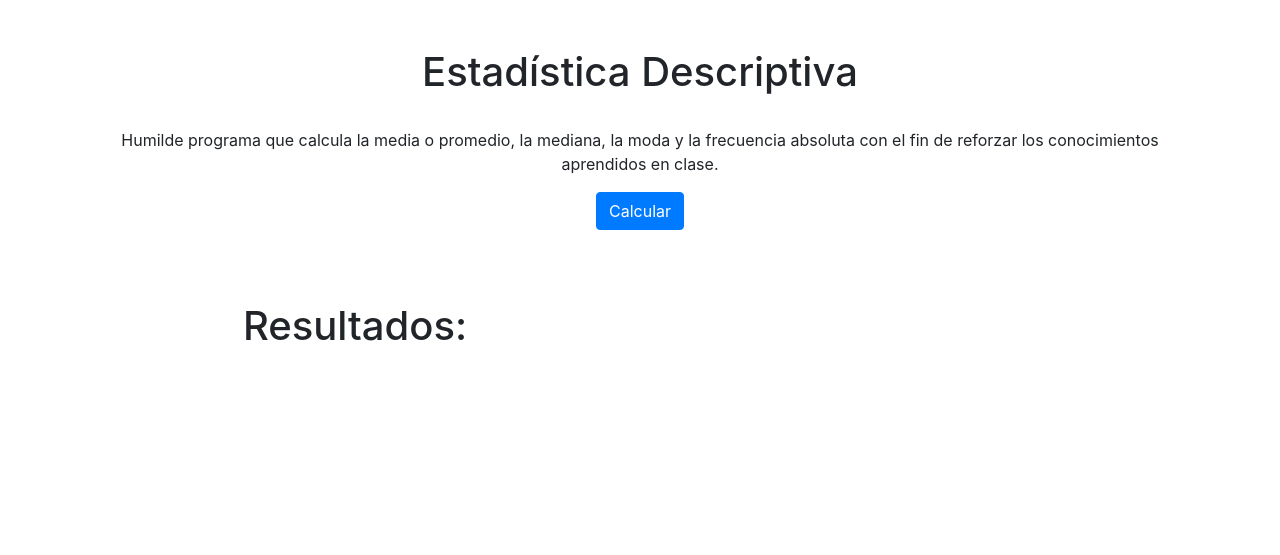
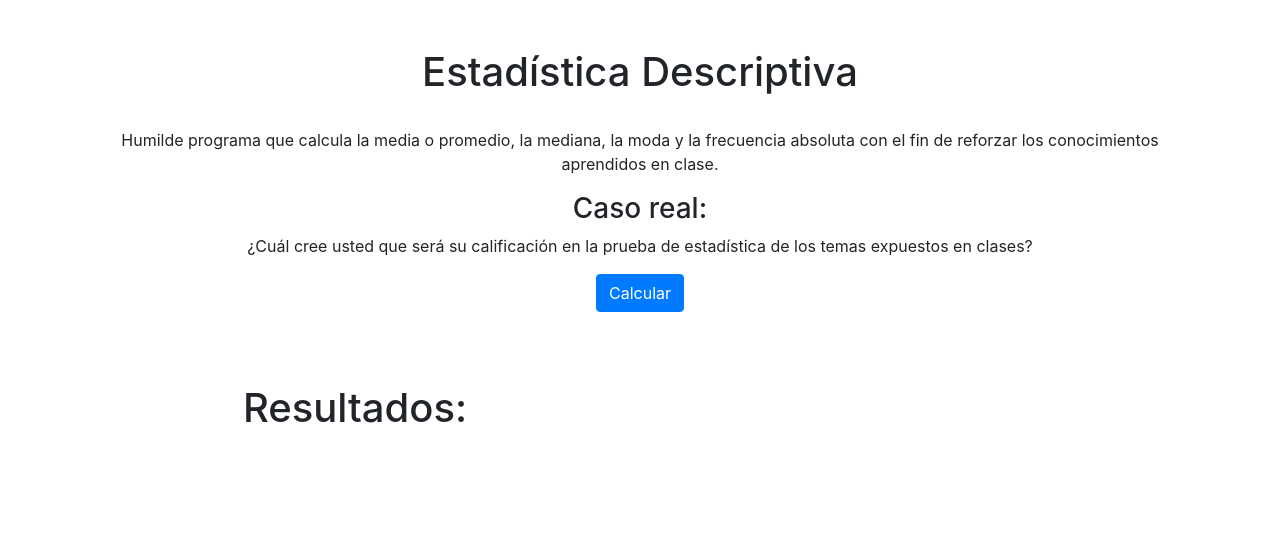
Before and after one commit to JohaoDev/media_mediana_moda, a plain HTML site: page index.html in a window 1280 px wide. Drawn offline with Linux system fonts and the light colour scheme.

Commit message:
caso real

```diff
--- a/index.html
+++ b/index.html
@@ -24,6 +24,12 @@
       <p class="col-lg-12 text-center color">
         Humilde programa que calcula la media o promedio, la mediana, la moda y la frecuencia absoluta con el
         fin de reforzar los conocimientos aprendidos en clase.
+      </p>
+
+      <h3 class="col-12 text-center color">Caso real:</h3>
+
+      <p class="col-lg-12 text-center color">
+        ¿Cuál cree usted que será su calificación en la prueba de estadística de los temas expuestos en clases?
       </p>
 
       <div class="col-lg-12 text-center color">
```
